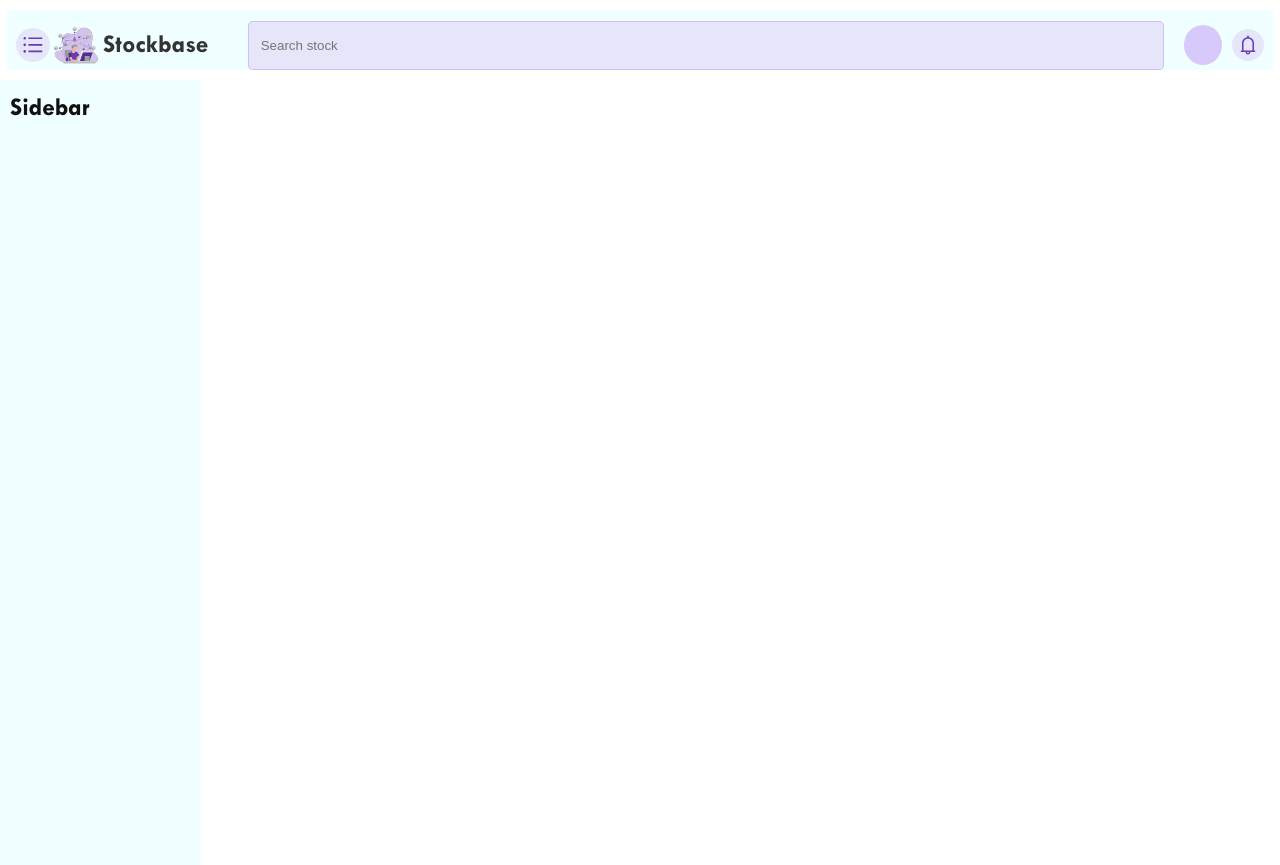
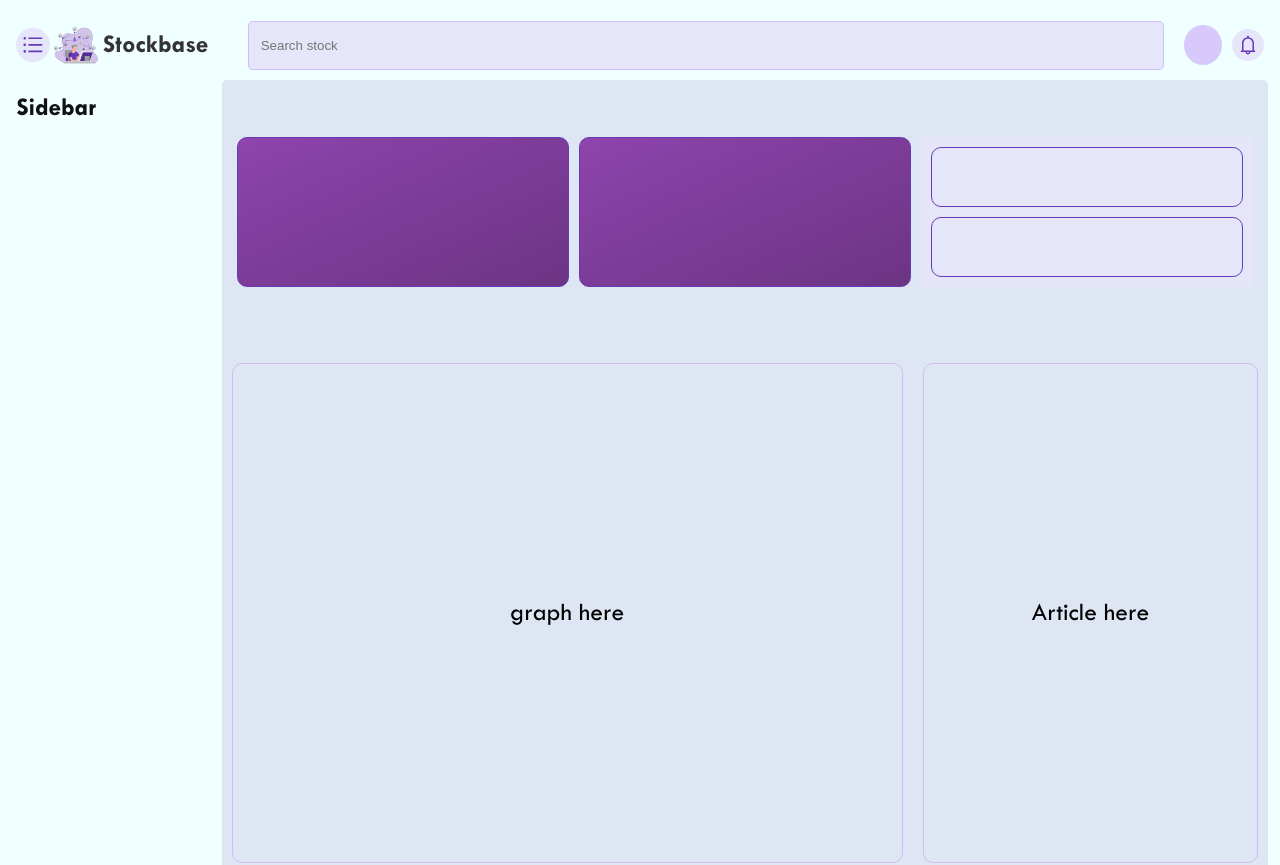
Before and after one commit to AccoladesIO/Stockbase, a React (Vite) app: page /dashboard in a window 1280 px wide. Shown: the top 865 px of the page. Built offline with nearby package versions, Linux system fonts and the light colour scheme; no server answers.

Commit message:
ref: refractored this code

```diff
--- a/src/Login.tsx
+++ b/src/Login.tsx
@@ -7,6 +7,7 @@ import './assets/Styles.scss'
 const Login = () => {
     const navigate = useNavigate();
     const [email, setEmail] = useState('');
+    const [error, setError] = useState('')
     const [password, setPassword] = useState('');
 
     const onLogin = (e: React.FormEvent) => {
@@ -16,11 +17,13 @@ const Login = () => {
             // Signed in
             const user = userCredential.user;
             navigate("/dashboard")
+            alert(`${user.email} is signed in`)
             console.log(user);
         })
         .catch((error) => {
             const errorCode = error.code;
             const errorMessage = error.message;
+            setError(errorCode)
             console.log(errorCode, errorMessage)
         });
 
@@ -34,6 +37,7 @@ const Login = () => {
                         <h3 className='heading-sub'> <img src='../src/assets/logo.svg' alt="" />  Login to Stockbase </h3>
 
                         <form className='form-control'>
+
                             <div className='indent'>
                                 <label htmlFor="email-address">
                                     Email address
@@ -69,6 +73,9 @@ const Login = () => {
                                     Login
                                 </button>
                             </div>
+                            <p className="error">
+                                {error}
+                                </p>
                         </form>
 
                         <p className="text-sm color">
--- a/src/SignUp.tsx
+++ b/src/SignUp.tsx
@@ -9,6 +9,7 @@ const Signup = () => {
 
     const [email, setEmail] = useState('')
     const [password, setPassword] = useState('');
+    const [error, setError] = useState('')
 
     const onSubmit = async (e: React.FormEvent) => {
       e.preventDefault()
@@ -24,6 +25,7 @@ const Signup = () => {
         .catch((error) => {
             const errorCode = error.code;
             const errorMessage = error.message;
+            setError(errorCode)
             console.log(errorCode, errorMessage);
             // ..
         });
@@ -72,7 +74,9 @@ const Signup = () => {
                             Sign up
                         </button>
                         </div>
-
+                        <p className="error">
+                                {error}
+                                </p>
                     </form>
 
                     <p className='text-sm color'>
--- a/src/assets/Styles.scss
+++ b/src/assets/Styles.scss
@@ -1,7 +1,9 @@
-$heroBackground: #e5f4ff;
+$heroBackground: azure;
 $mainColor: #673AB7;
 $subColor: #9e9e9e;
-
+    body{
+        background: $heroBackground;
+    }
     .main{
     background: $heroBackground;
     width: 100%;
@@ -9,6 +11,25 @@ $subColor: #9e9e9e;
     display: flex;
     justify-content: center;
     align-items: center;
+    }
+    .dashboard{
+        background: $heroBackground;
+        max-width: 100%;
+        height: 100vh;
+        margin: 0 auto;
+        .flex{
+            display: grid;
+            grid-template-columns: 200px 1fr;
+            justify-content: space-between;
+            gap: 10px;
+            align-items: center;
+            width: 99%;
+            margin: 0 auto;
+            @media screen and (max-width: 480px) {
+                width: 100%;
+                display: block;
+            }
+        }
     }
     .section{
         width: 300px;
@@ -68,3 +89,7 @@ $subColor: #9e9e9e;
         display: flex;
         width: 100%;
     }
+    .error{
+        font-size: 14px;
+        color: rgb(255, 4, 4);
+    }
```
